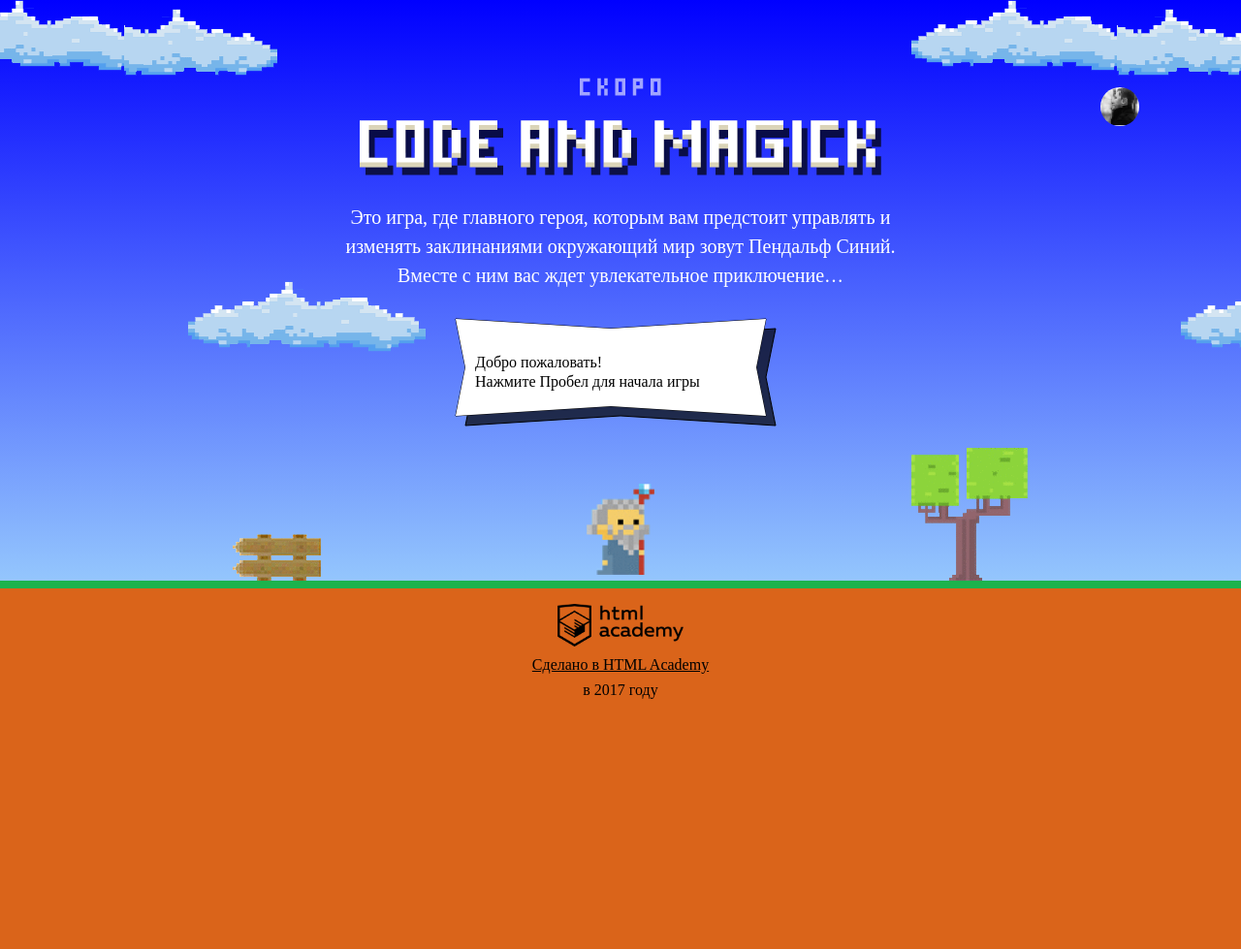
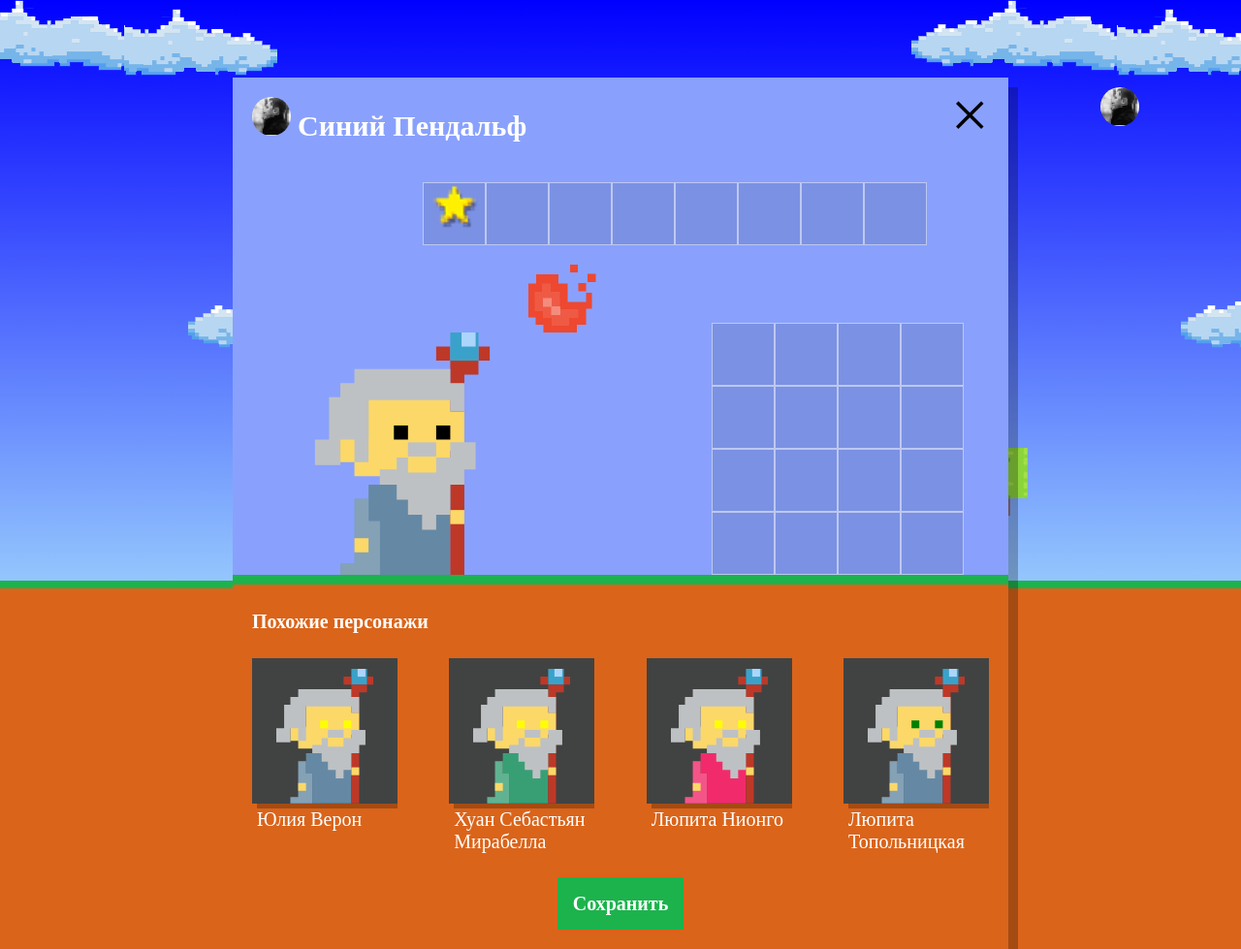
Before and after one commit to gonch0/22506-code-and-magick, a website: page index.html in a window 1280 px wide. Shown: the whole page at 97% size. Before the commit the page ends 800 px from the top, so only its background shows below. Drawn offline with Linux system fonts and the light colour scheme; a web font is replaced by a local one.

Commit message:
Модуль 3 задание 1

```diff
--- a/index.html
+++ b/index.html
@@ -180,7 +180,7 @@
     <p class="setup-similar-label">Петр Петров</p>
   </div>
 </template>
-<script>
+<!--<script>
     var fireballSize = 22;
     var getFireballSpeed = function (left) {
         if (left) {
@@ -202,8 +202,10 @@
     //};
 
 </script>
-<script src="js/stat.js"></script>
+//<script src="js/stat.js"></script>-->
+
 <script src="js/game.js"></script>
+<script src="js/setup.js"></script>
 
 </body>
 </html>
--- /dev/null
+++ b/js/setup.js
@@ -0,0 +1,55 @@
+'use strict';
+
+var WIZARD_NAMES = ['Иван', 'Хуан Себастьян', 'Мария', 'Кристоф', 'Виктор', 'Юлия', 'Люпита', 'Вашингтон'];
+var WIZARD_SURNAMES = ['да Марья', 'Верон', 'Мирабелла', 'Вальц', 'Онопко', 'Топольницкая', 'Нионго', 'Ирвинг'];
+var WIZARD_COATS = ['rgb(101, 137, 164)', 'rgb(241, 43, 107)', 'rgb(146, 100, 161)', 'rgb(56, 159, 117)', 'rgb(215, 210, 55)', 'rgb(0, 0, 0)'];
+var WIZARD_EYES = ['black', 'red', 'blue', 'yellow', 'green'];
+
+var userDialog = document.querySelector('.setup');
+userDialog.classList.remove('hidden');
+
+document.querySelector('.setup-similar').classList.remove('hidden');
+
+var similarListElement = document.querySelector('.setup-similar-list');
+var similarWizardTemplate = document.querySelector('#similar-wizard-template')
+    .content
+    .querySelector('.setup-similar-item');
+
+function getRandomInt(min, max) {
+  return Math.floor(Math.random() * (max - min)) + min;
+};
+
+var getWizardName = function (names, surnames) {
+  var name = names[getRandomInt(0, names.length)] + ' ' + surnames[getRandomInt(0, surnames.length)];
+  return name;
+};
+
+var getWizardColor = function (colors) {
+  var color = colors[getRandomInt(0, colors.length)];
+  return color;
+}
+
+var wizards = [];
+
+for (var i = 0; i < 4; i++) {
+  wizards.push({name: getWizardName(WIZARD_NAMES, WIZARD_SURNAMES), coatColor: getWizardColor(WIZARD_COATS), eyesColor: getWizardColor(WIZARD_EYES)})
+}
+
+
+var renderWizard = function (wizard) {
+  var wizardElement = similarWizardTemplate.cloneNode(true);
+  wizardElement.querySelector('.setup-similar-label').textContent = wizard.name;
+  wizardElement.querySelector('.wizard-coat').style.fill = wizard.coatColor;
+  wizardElement.querySelector('.wizard-eyes').style.fill = wizard.eyesColor;
+  return wizardElement;
+}
+
+var fragment = document.createDocumentFragment();
+
+for (var i = 0; i < wizards.length; i++) {
+  fragment.appendChild(renderWizard(wizards[i]));
+}
+
+similarListElement.appendChild(fragment);
+
+userDialog.querySelector('.setup-similar').classList.remove('hidden');
```
